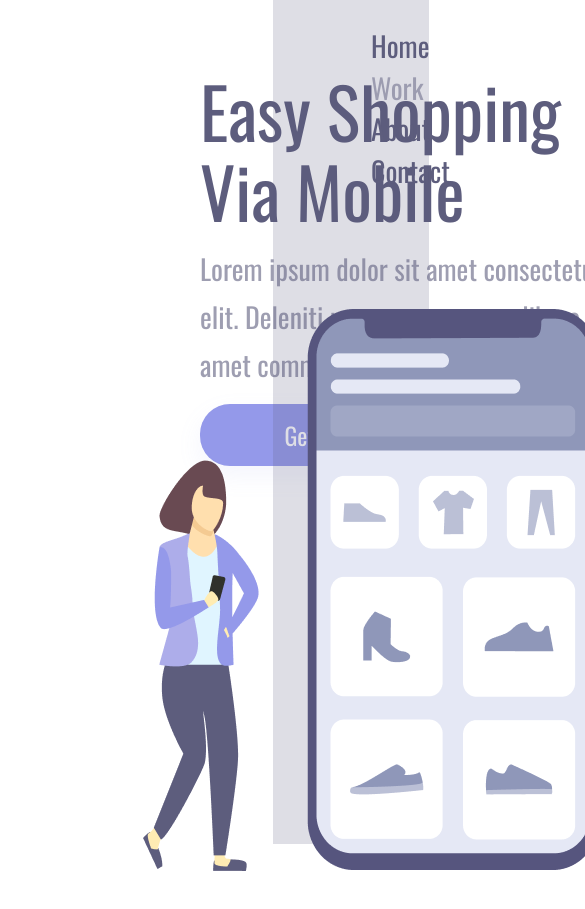
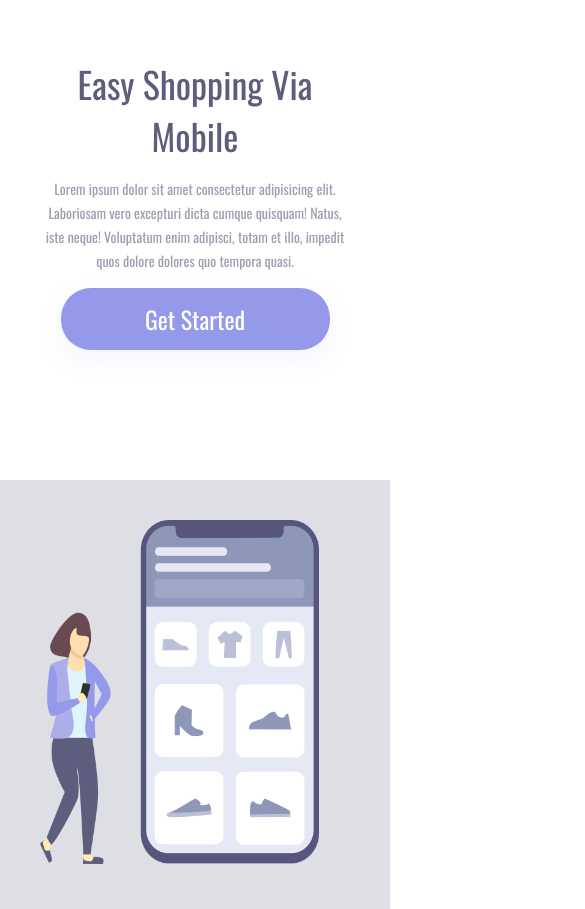
Before and after one commit to Anderson-reis7/shopping-easy, a plain HTML site: page index.html in a window 390 px wide. Shown: the top 909 px of the page, 585 px wide, since content can reach past the window. Before the commit the page ends 871 px from the top, so only its background shows below. Drawn offline with nearby package versions, Linux system fonts and the light colour scheme.

Commit message:
finished with responsiveness

```diff
--- a/index.html
+++ b/index.html
@@ -15,8 +15,8 @@
   <div class="wrapper">
     <section class="container-left">
       <h1>Easy Shopping Via Mobile</h1>
-      <p>Lorem ipsum dolor sit amet consectetur adipisicing elit. Deleniti rerum porro saepe libero fugiat corporis amet
-        commodi dolores quod pariatur, quis.
+      <p>Lorem ipsum dolor sit amet consectetur adipisicing elit. Laboriosam vero excepturi dicta cumque quisquam!
+        Natus, iste neque! Voluptatum enim adipisci, totam et illo, impedit quos dolore dolores quo tempora quasi.
       </p>
       <button>Get Started</button>
     </section>
--- a/style.css
+++ b/style.css
@@ -12,9 +12,9 @@
 
 .container-left {
   display: inline-block;
-  width: 70%;
+  width: 60%;
+  padding-left: 136px;
   margin-top: 18%;
-  padding-left: 200px;
 }
 
 .container-rigth {
@@ -27,7 +27,7 @@
 
 img {
   position: relative;
-  top: 14%;
+  top: 25%;
   right: 130px;
 }
 
@@ -73,21 +73,81 @@ button:active {
 
 .link {
   color: #5d5d7d;
+  font-size: 28px;
+  font-style: normal;
+  font-weight: 400;
+  line-height: normal;
   text-decoration: none;
-  font-size: 28px;
-  font-weight: 400;
-  line-height: 41.5px;
-  margin-left: 41px;
+  cursor: pointer;
+  margin-right: 41px;
 }
 
 header {
-  margin: 25px 0 0 57px;
+  margin: 24px 0 0 57px;
 }
 
 .link:nth-child(2) {
   opacity: 0.5;
 }
 
-.link:hover{
+.link:hover {
   opacity: 0.8;
 }
+
+.link:active {
+  opacity: 0.6;
+}
+
+@media screen and (max-width: 1200px) {
+  .container-left {
+    width: 100%;
+    height: 50%;
+    padding: 0;
+    margin: 0;
+    display: block;
+  }
+
+  .container-rigth {
+    display: block;
+    height: auto;
+    width: 100%;
+    position: static;
+    padding: 40px;
+  }
+
+  img {
+    position: static;
+    max-width: 90%;
+  }
+
+  header {
+    display: none;
+  }
+
+  h1 {
+    font-size: 36px;
+    line-height: 52px;
+    width: auto;
+    margin: 58px 50px 0 50px;
+    text-align: center;
+  }
+
+  p {
+    width: auto;
+    margin: 15px 40px;
+    text-align: center;
+    font-size: 14px;
+    line-height: 24px;
+  }
+
+  button {
+    margin: 0 auto;
+    display: block;
+  }
+}
+
+@media screen and (max-width: 375px) {
+  .container-left {
+    height: 60%;
+  }
+}
```
